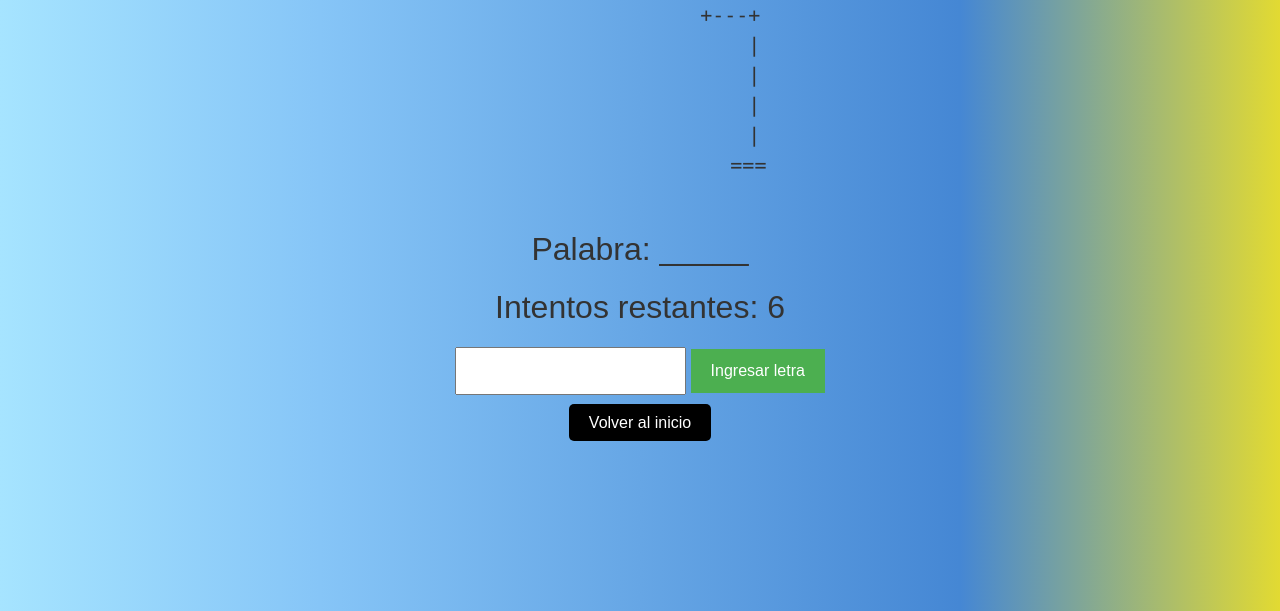
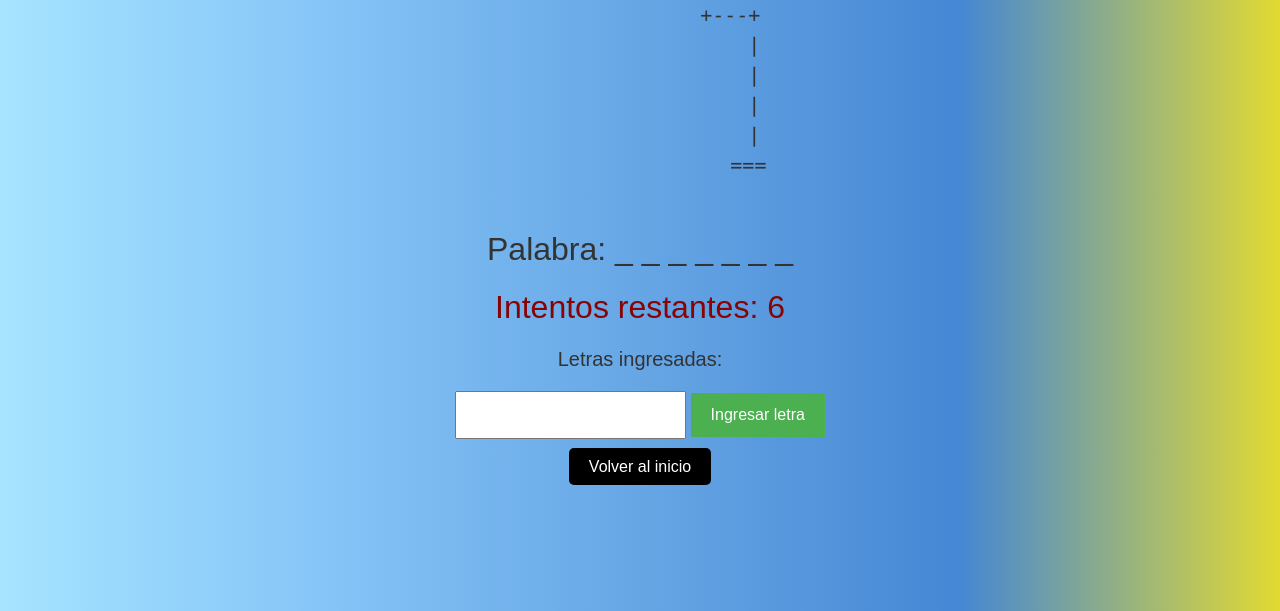
Before and after one commit to JotaPeEsse/Agiles, a Flask app: page /juego in a window 1280 px wide. Shown: the part 56-667 px from the top of the page. Run offline with Flask 3, Linux system fonts and the light colour scheme.

Commit message:
arreglo de html

```diff
--- a/Ahorcado/ahorcado.py
+++ b/Ahorcado/ahorcado.py
@@ -7,7 +7,9 @@
         return letras_ingresadas.count(letra) >= 2
 
     def crear_cadenas(self):
-        palabras = ['Gato', 'Perro', 'Lapiz', 'Computadora', 'Felicidad']
+        palabras = ['Gato', 'Computadora', 'Felicidad',
+            'Jardin','Pelota', 'Montaña', 'Cafe', 'Luna',
+            'Rana',  'Musica', 'Playa', 'Puerta', 'Risa']
         palabra = random.choice(palabras)
         palabra_escondida = '_' * len(palabra)
         return palabra, palabra_escondida
--- a/Ahorcado/app.py
+++ b/Ahorcado/app.py
@@ -25,8 +25,9 @@
         escondida = session['escondida']
         fallos = session['fallos']
         dibujo = session['dibujo']
+        letras_ingresadas = session.get('letras_ingresadas', [])  # Obtén la lista de letras ingresadas
 
-        letra = letra.upper()  # Convierte la letra ingresada a mayúscula
+        letra = letra.upper()
         if letra[0] == palabra[0].upper():
             escondida = ahoracado.reemplazar_simbolo(palabra, escondida, letra)
         else:
@@ -37,9 +38,12 @@
                 fallos += 1
                 dibujo = ahoracado.crear_muñeco_ahorcado(fallos)
 
+        letras_ingresadas.append(letra)  # Agrega la letra ingresada a la lista de letras ingresadas
+
         session['escondida'] = escondida
         session['fallos'] = fallos
         session['dibujo'] = dibujo
+        session['letras_ingresadas'] = letras_ingresadas  # Actualiza la lista de letras ingresadas
 
         if escondida == palabra:
             resultado = 'ganaste'
@@ -48,16 +52,17 @@
         else:
             resultado = 'continuar'
 
-        return render_template('juego.html',palabra=palabra, escondida=escondida, fallos=fallos, dibujo=dibujo, resultado=resultado, max_fallos=max_fallos)
-
+        return render_template('juego.html', palabra=palabra, escondida=escondida, fallos=fallos, dibujo=dibujo, resultado=resultado, max_fallos=max_fallos, letras_ingresadas=letras_ingresadas)  # Pasa la lista de letras ingresadas al contexto
     else:
         palabra, escondida = ahoracado.crear_cadenas()
         session['palabra'] = palabra
         session['escondida'] = escondida
         session['fallos'] = 0
         session['dibujo'] = ahoracado.crear_muñeco_ahorcado(0)
+        session.pop('letras_ingresadas', None)  # Reinicia la lista de letras ingresadas
 
         return render_template('juego.html', palabra=palabra, escondida=escondida, fallos=0, dibujo=ahoracado.crear_muñeco_ahorcado(0), resultado='continuar', max_fallos=max_fallos)
+
 
 @app.route('/nosotros')
 def nosotros():
--- a/Ahorcado/static/style.css
+++ b/Ahorcado/static/style.css
@@ -37,7 +37,7 @@
 }
 
 .perdiste {
-    color: red;
+    color: rgb(211, 55, 55);
 }
 
 #ingreso {
--- a/Ahorcado/templates/juego.html
+++ b/Ahorcado/templates/juego.html
@@ -1,10 +1,9 @@
-{% extends "base.html"%}
+{% extends "base.html" %}
 
 <!DOCTYPE html>
 <html>
 <head>
     <title>Juego del Ahorcado</title>
-
 </head>
 
 <body>
@@ -15,30 +14,33 @@
             <pre>{{ dibujo }}</pre>
         </div>
         <div id="pal">
-            <h2>Palabra: {{ escondida }}</h2>
+            <h2>Palabra: {{ ' '.join(escondida) }}</h2>
         </div>
+
         <div id="palabra">
             <h2 hidden>{{ palabra }}</h2>
         </div>
-        <div id="intentos">
+        <div id="intentos" style="color: rgb(136, 3, 3);">
             <h2>Intentos restantes: {{ max_fallos - fallos }}</h2>
+        </div>
+        <div id="letras-ingresadas">
+            <h5>Letras ingresadas: {{ ' '.join(letras_ingresadas) }}</h5>
         </div>
         {% if resultado == 'ganaste' %}
         <div id="resultado" class="ganaste">
             <div id="resu_auto">
                 <h2>¡Ganaste!</h2>
             </div>
-
             <h2>La palabra era:</h2>
             <div id="pala_auto">
-            <h2>{{escondida}}</h2>
+                <h2>{{ escondida }}</h2>
             </div>
             <a href="{{ url_for('juego') }}">Jugar de nuevo</a>
         </div>
         {% elif resultado == 'perdiste' %}
         <div id="resultado" class="perdiste">
             <h2>¡Perdiste!</h2>
-            <p>La palabra era: {{ palabra }}</p>
+            <h2>La palabra era: {{ palabra }}</h2>
             <a href="{{ url_for('juego') }}">Jugar de nuevo</a>
         </div>
         {% else %}
@@ -48,10 +50,11 @@
                 <button type="submit">Ingresar letra</button>
             </form>
         </div>
+        {% endif %}
+
         <a href="{{ url_for('home') }}" class="btn-black">Volver al inicio</a>
+    </div>
 
-        {% endif %}
-    </div>
     {% endblock %}
 </body>
 </html>
```
Lines whose indentation alone changed are shown as unchanged.
